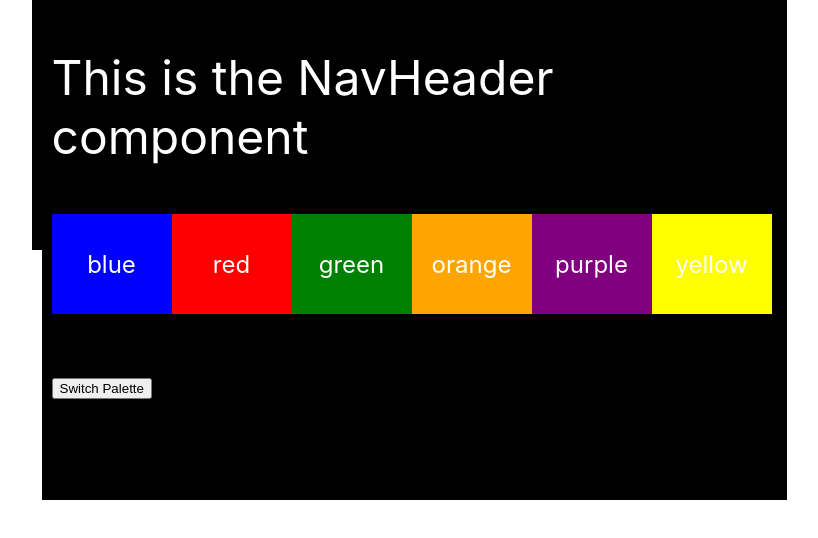
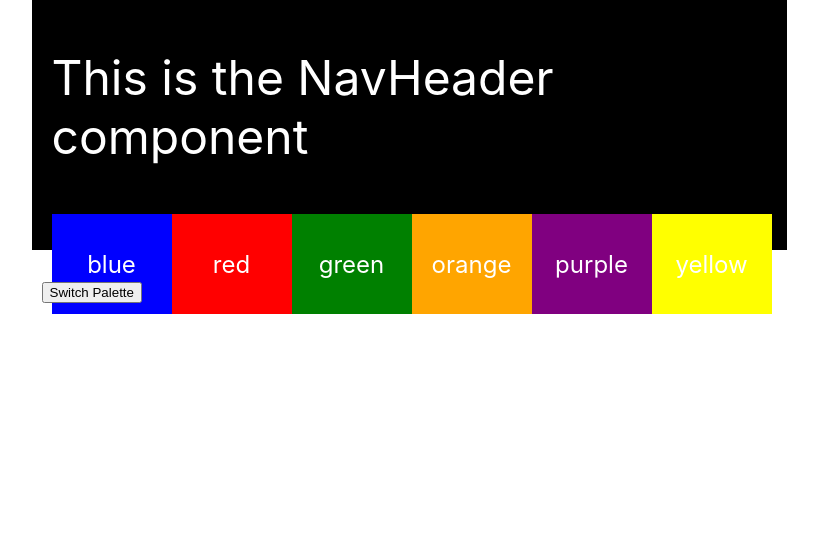
Before and after one commit to Glacian22/React-Tutorial, a React (Create React App) app: page / in a window 1280 px wide. Shown: the top 538 px of the page, without its empty margins (236-1054 px from the left). Built offline with nearby package versions, Linux system fonts and the light colour scheme.

Commit message:
some more style

```diff
--- a/src/App.js
+++ b/src/App.js
@@ -2,7 +2,6 @@
 import NavHeader from './components/navHeader/navHeader'
 import Square from './components/square/square'
 import './App.css'
-import { statement } from '@babel/template'
 
 function App () {
   let palettes = [['blue', 'red', 'green', 'orange', 'purple', 'yellow'],
@@ -20,11 +19,9 @@
         <Square colors={palette} color={4} />
         <Square colors={palette} color={5} />
       </NavHeader>
-      <div>
-        <button onClick={() => palette[0] === 'blue' ? setPalette(palettes[1]) : setPalette(palettes[0])}>
+      <button onClick={() => palette[0] === 'blue' ? setPalette(palettes[1]) : setPalette(palettes[0])}>
           Switch Palette
-        </button>
-      </div>
+      </button>
     </React.Fragment>
   )
 }
```
